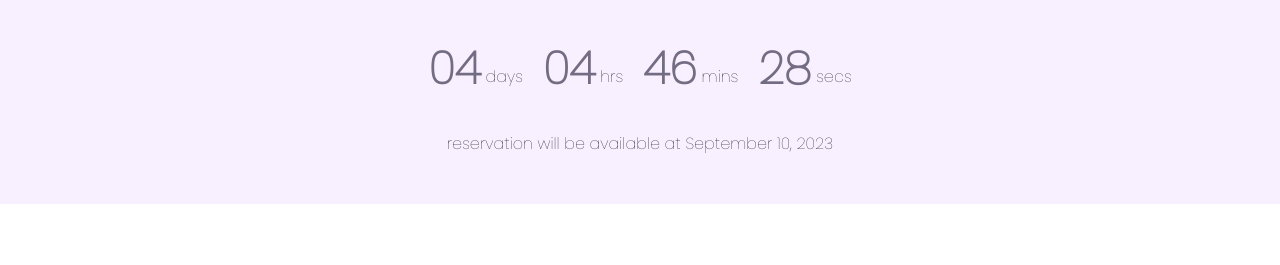
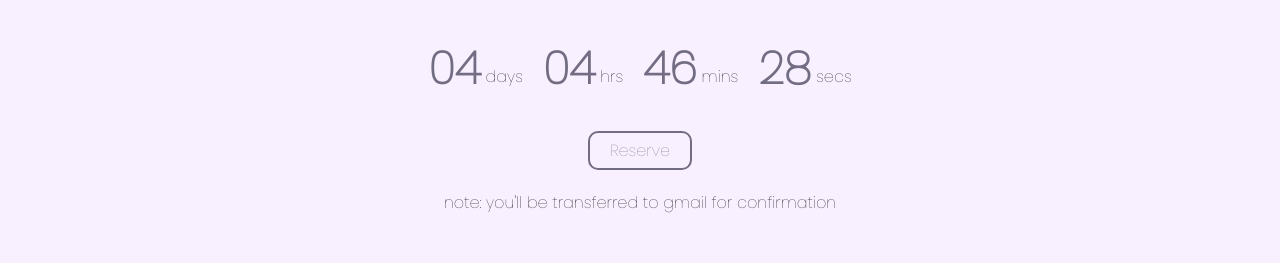
Before and after one commit to ChaanBiz/business_site, a plain HTML site: page chaan.html in a window 1280 px wide. Shown: the part 1200-1465 px from the top of the page. Drawn offline with Linux system fonts and the light colour scheme.

Commit message:
claim deal update

```diff
--- a/chaan.html
+++ b/chaan.html
@@ -89,8 +89,10 @@
       </div>
 
       <div class="claim_btn">
-        <p>reservation will be available at September 10, 2023</p>
-        <!-- <button>Reserve</button> -->
+        <!-- <p>reservation will be available at September 10, 2023</p> -->
+        <!-- <button>choose project for reservation</button> -->
+        <a href="https://mail.google.com/mail/u/0/?tab=rm&ogbl#drafts?compose=jrjtXVXCLkzBZCBHGZLhwNgmqRmsmLLsSJGjZLZDtGxpbMtNMBKhKnbVlkBTXSBFzmmGqLjw">Reserve</a>
+        <p>note: you'll be transferred to gmail for confirmation</p>
       </div>
     </div>
 
--- a/styles.scss
+++ b/styles.scss
@@ -431,15 +431,18 @@ footer {
     }
     .claim_btn {
       display: flex;
-      justify-content: center;
-      button {
+      flex-direction: column;
+      align-items: center;
+      button, a {
         background: transparent;
         font-size: 16px;
         padding: 5px 20px;
+        margin-bottom: 20px;
         border-radius: 10px;
         font-weight: 500;
         color: rgb(115, 109, 131);
         border: 2px solid rgb(115, 109, 131);
+        text-decoration: none;
         transition: .4s;
         cursor: pointer;
         &:hover {
```
Also changed, not shown: styles.css, 1 other file.
